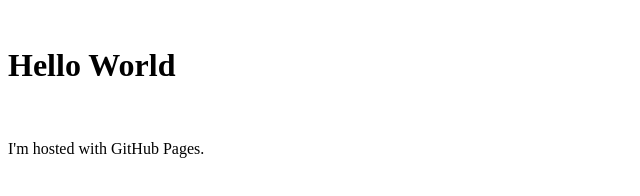
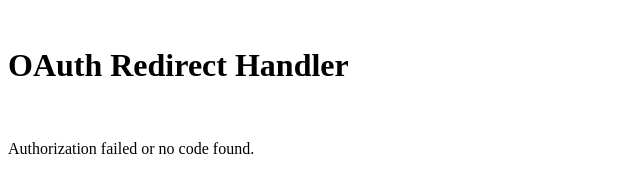
Before and after one commit to kodah55/bbtesting2, a plain HTML site: page index.html in a window 1280 px wide. Shown: the whole page, without its empty margins (0-640 px from the left). Drawn offline with Linux system fonts and the light colour scheme.

Commit message:
Update index.html

```diff
--- a/index.html
+++ b/index.html
@@ -1,8 +1,36 @@
 
 <!DOCTYPE html>
 <html>
+<head>
+    <title>OAuth Redirect</title>
+</head>
 <body>
-  <h1>Hello World</h1>
-  <p>I'm hosted with GitHub Pages.</p>
+    <h1>OAuth Redirect Handler</h1>
+    <p id="message">Processing...</p>
+    <script>
+        // Function to parse URL parameters
+        function getQueryParams() {
+            const params = {};
+            const queryString = window.location.search.substring(1);
+            const regex = /([^&=]+)=([^&]*)/g;
+            let m;
+            while (m = regex.exec(queryString)) {
+                params[decodeURIComponent(m)] = decodeURIComponent(m);
+            }
+            return params;
+        }
+
+        // Extract the authorization code from the URL
+        const params = getQueryParams();
+        const authorizationCode = params['code'];
+        const messageElement = document.getElementById('message');
+
+        if (authorizationCode) {
+            messageElement.textContent = 'Authorization successful! Code: ' + authorizationCode;
+            // You can now send the authorization code to your server to exchange it for an access token
+        } else {
+            messageElement.textContent = 'Authorization failed or no code found.';
+        }
+    </script>
 </body>
 </html>
```
